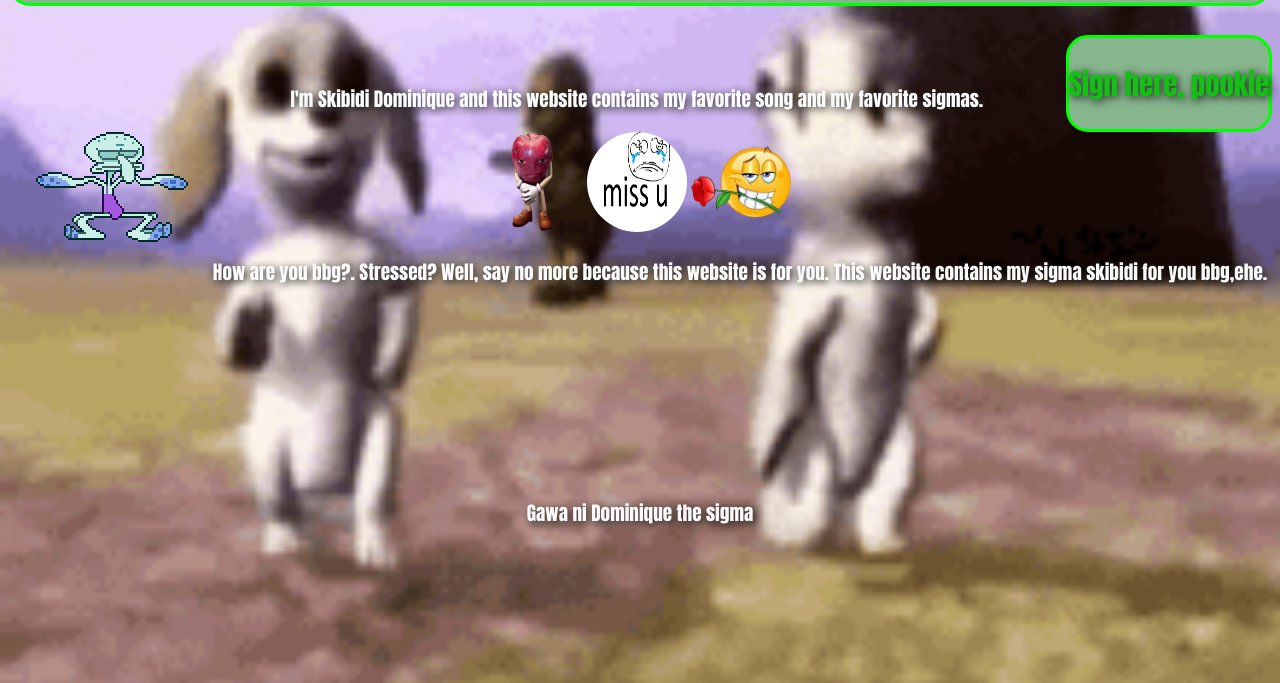
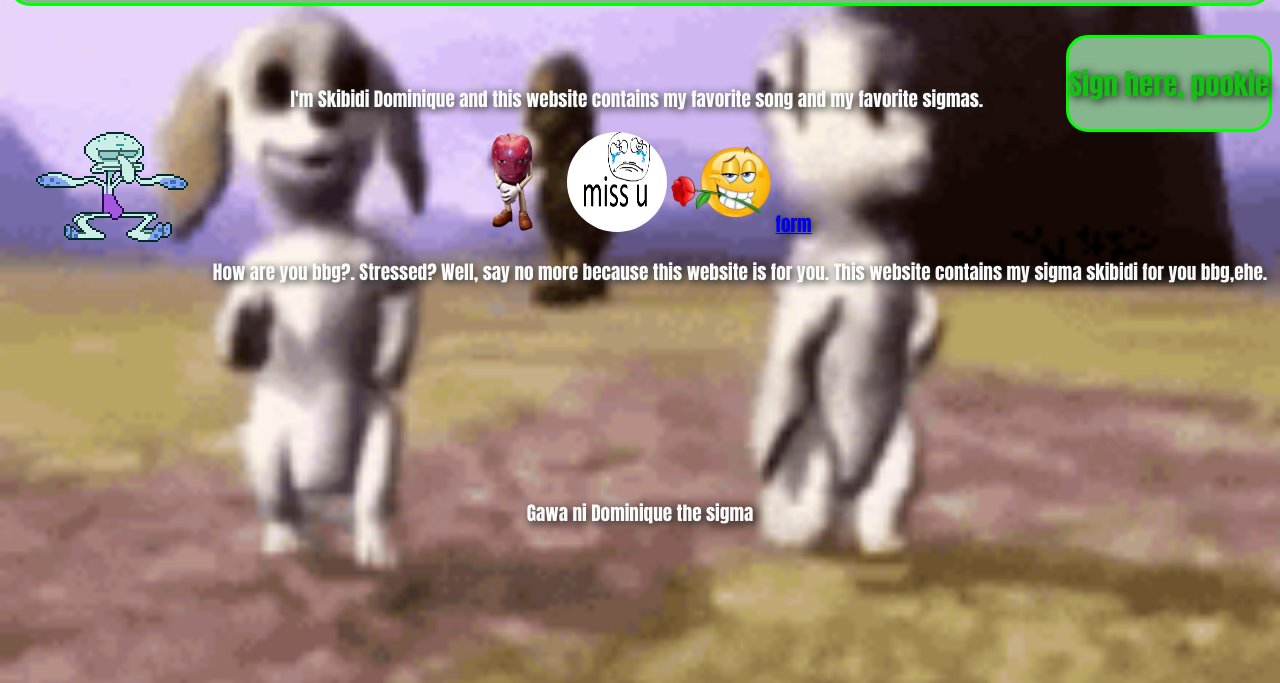
Before and after one commit to DomSigma07/Miss-u--pero-sigma-pa-rin-ako, a plain HTML site: page index.html in a window 1280 px wide. Shown: the part 117-800 px from the top of the page. Drawn offline with Linux system fonts and the light colour scheme.

Commit message:
form update

```diff
--- a/index.html
+++ b/index.html
@@ -24,6 +24,7 @@
     <a href="gallery.html"><img src="img/mansanas na rizzler.png"width="100" height="100" style="border-radius: 50px;"></a>
     <a href="lyrics.html"><img src="img/miss u button.png" width="100" height="100" style="border-radius: 50px;"></a>
     <a href="secret of the skibidi.html"><img src="img/hey bbg.png" width="100" height="100" style="border-radius: 50px;"></a>
+    <a href="forms.html">form</a>
 <p>How are you bbg?. Stressed? Well, say no more because this website is for you. This website contains my sigma skibidi for you bbg,ehe.</p>
 
 <footer class="div.position">
```
